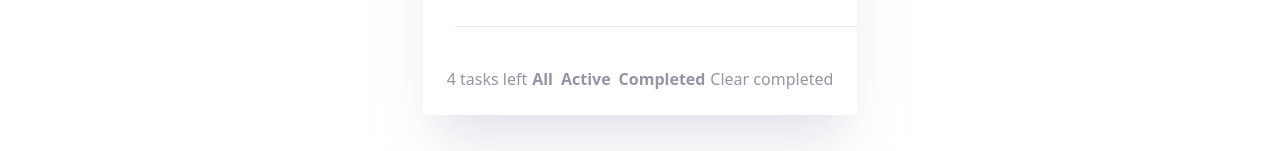
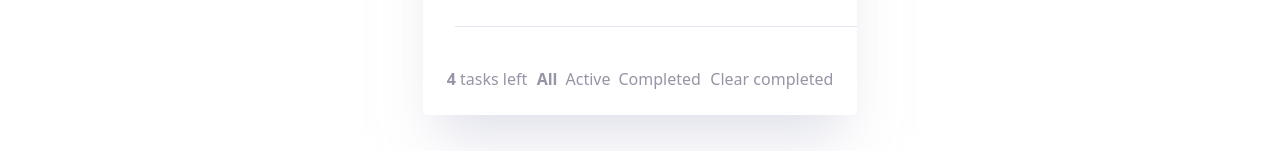
Before and after one commit to tin0312/to-do-app, a React (Vite) app: page / in a window 1280 px wide. Shown: the part 632-783 px from the top of the page. Built offline with nearby package versions, Linux system fonts and the light colour scheme.

Commit message:
Filter active/all/complete tasks && make it work clear completed by creating another state that is for filter logic of the task array

```diff
--- a/src/App.tsx
+++ b/src/App.tsx
@@ -1,6 +1,6 @@
 import './index.css';
 import { nanoid } from 'nanoid';
-import { useState } from 'react';
+import { useState, useEffect } from 'react';
 import Container from 'react-bootstrap/Container';
 import Row from 'react-bootstrap/Row';
 import Col from 'react-bootstrap/Col';
@@ -38,6 +38,23 @@ function App() {
     }
   ];
   const [tasks, setTasks] = useState(exampleTasks);
+  const [filterStatus, setFilterStatus] = useState('all');
+  const [filterTasks, setFilterTasks] = useState(tasks);
+
+  useEffect(() => {
+    switch (filterStatus) {
+      case 'active':
+        setFilterTasks(tasks.filter((task) => !task.completed));
+        break;
+      case 'completed':
+        setFilterTasks(tasks.filter((task) => task.completed));
+        break;
+      default:
+        setFilterTasks(tasks);
+        break;
+    }
+  }, [tasks, filterStatus]);
+
   return (
     <Container fluid className="main-wrapper position-relative p-0">
       <Row className="d-flex flex-column align-items-center app-background pt-5">
@@ -59,7 +76,13 @@ function App() {
         <Col xs={10} md={12} className="d-flex justify-content-center p-0">
           <Row className="w-100 d-flex justify-content-center">
             <Col sm={4} className="p-0">
-              <ToDoList setTasks={setTasks} tasks={tasks} />
+              <ToDoList
+                setTasks={setTasks}
+                tasks={tasks}
+                filterStatus={filterStatus}
+                setFilterStatus={setFilterStatus}
+                filterTasks={filterTasks}
+              />
             </Col>
           </Row>
         </Col>
--- a/src/components/FilterTask.tsx
+++ b/src/components/FilterTask.tsx
@@ -1,9 +1,27 @@
-export default function FilterTask() {
+interface FilterTaskProps {
+  filterStatus: string;
+  setFilterStatus: React.Dispatch<React.SetStateAction<string>>;
+}
+
+export default function FilterTask({ filterStatus, setFilterStatus }: FilterTaskProps) {
+  function handleClick(status: string) {
+    setFilterStatus(status);
+  }
   return (
-    <div className="d-flex justify-content-center gap-2">
-      <a className="fw-bold">All</a>
-      <a className="fw-bold">Active</a>
-      <a className="fw-bold">Completed</a>
+    <div className="filter-section d-flex justify-content-center gap-2">
+      <a className={filterStatus === 'all' ? 'btn-active' : ''} onClick={() => handleClick('all')}>
+        All
+      </a>
+      <a
+        className={filterStatus === 'active' ? 'btn-active' : ''}
+        onClick={() => handleClick('active')}>
+        Active
+      </a>
+      <a
+        className={filterStatus === 'completed' ? 'btn-active' : ''}
+        onClick={() => handleClick('completed')}>
+        Completed
+      </a>
     </div>
   );
 }
--- a/src/components/ToDoList.tsx
+++ b/src/components/ToDoList.tsx
@@ -12,9 +12,18 @@ interface Task {
 interface ToDoListProps {
   tasks: Task[];
   setTasks: React.Dispatch<React.SetStateAction<Task[]>>;
+  filterStatus: string;
+  setFilterStatus: React.Dispatch<React.SetStateAction<string>>;
+  filterTasks: Task[];
 }
 
-const ToDoList: React.FC<ToDoListProps> = ({ tasks, setTasks }) => {
+const ToDoList: React.FC<ToDoListProps> = ({
+  tasks,
+  setTasks,
+  filterStatus,
+  setFilterStatus,
+  filterTasks
+}) => {
   const [taskLeft, setTaskLeft] = useState(0);
 
   useEffect(() => {
@@ -31,22 +40,21 @@ const ToDoList: React.FC<ToDoListProps> = ({ tasks, setTasks }) => {
 
     setTasks(newTasks);
   };
-
   function clearCompletedTask() {
-    const completedTask = tasks.filter((task) => !task.completed);
-    setTasks(completedTask);
+    const incompletedTask = tasks.filter((task) => !task.completed);
+    setTasks(incompletedTask);
   }
 
   return (
     <div className="task-list position-relative fs-6 pt-4">
-      {tasks.length === 0 ? (
+      {filterTasks.length === 0 ? (
         <p className="text-center">No tasks available</p>
       ) : (
         <DragDropContext onDragEnd={handleDragEnd}>
           <Droppable droppableId="droppable">
             {(provided) => (
               <ul ref={provided.innerRef} {...provided.droppableProps}>
-                {tasks.map((task, index) => (
+                {filterTasks.map((task, index) => (
                   <ToDoTask
                     key={task.id}
                     task={task}
@@ -63,14 +71,18 @@ const ToDoList: React.FC<ToDoListProps> = ({ tasks, setTasks }) => {
       )}
 
       <section className="filter-container d-flex justify-content-between align-items-center p-4">
-        <p className="pb-0 mb-0">{taskLeft} tasks left</p>
+        <p className="pb-0 mb-0">
+          <span className="fw-bold">{taskLeft}</span> tasks left
+        </p>
         <section className="filter-desktop">
-          <FilterTask />
+          <FilterTask setFilterStatus={setFilterStatus} filterStatus={filterStatus} />
         </section>
-        <a onClick={clearCompletedTask}>Clear completed</a>
+        <a className="clear-btn" onClick={clearCompletedTask}>
+          Clear completed
+        </a>
       </section>
       <section className="filter-mobile mt-5">
-        <FilterTask />
+        <FilterTask setFilterStatus={setFilterStatus} filterStatus={filterStatus} />
       </section>
     </div>
   );
--- a/src/index.css
+++ b/src/index.css
@@ -9,7 +9,7 @@ body {
   font-family: 'Josefin Sans', sans-serif;
   background-color: #fafafa;
 }
-.main-wrapper{
+.main-wrapper {
   height: 100vh;
 }
 .app-background {
@@ -56,18 +56,21 @@ a {
   text-decoration: none !important;
   color: #9495a5 !important;
 }
-.task-list p{
+.task-list p {
   color: #9495a5;
 }
-.task-list a{
+.clear-btn {
   cursor: pointer;
 }
-footer{
-  color: #9495A5;
+.clear-btn:hover {
+  font-weight: 700;
+}
+footer {
+  color: #9495a5;
   font-size: 0.8rem;
   padding-top: 200px;
 }
-.filter-mobile{
+.filter-mobile {
   display: none;
 }
 @media screen and (max-width: 576px) {
@@ -81,12 +84,20 @@ footer{
     display: block;
     position: absolute;
     bottom: -5rem;
-    background-color: #FFF;
+    background-color: #fff;
     transform: translate(-50%, -50%);
     left: 50%;
     border-radius: 0.25rem;
     padding: 10px;
-    box-shadow: 0px 35px 50px -15px rgba(194, 195, 214, 0.50);
+    box-shadow: 0px 35px 50px -15px rgba(194, 195, 214, 0.5);
     width: 100%;
   }
 }
+.filter-section a:hover {
+  font-weight: 700;
+  cursor: pointer;
+}
+
+.btn-active {
+  font-weight: 700;
+}
```
Also changed, not shown: src/components/ToDoTask.tsx (+4 -8 lines).
